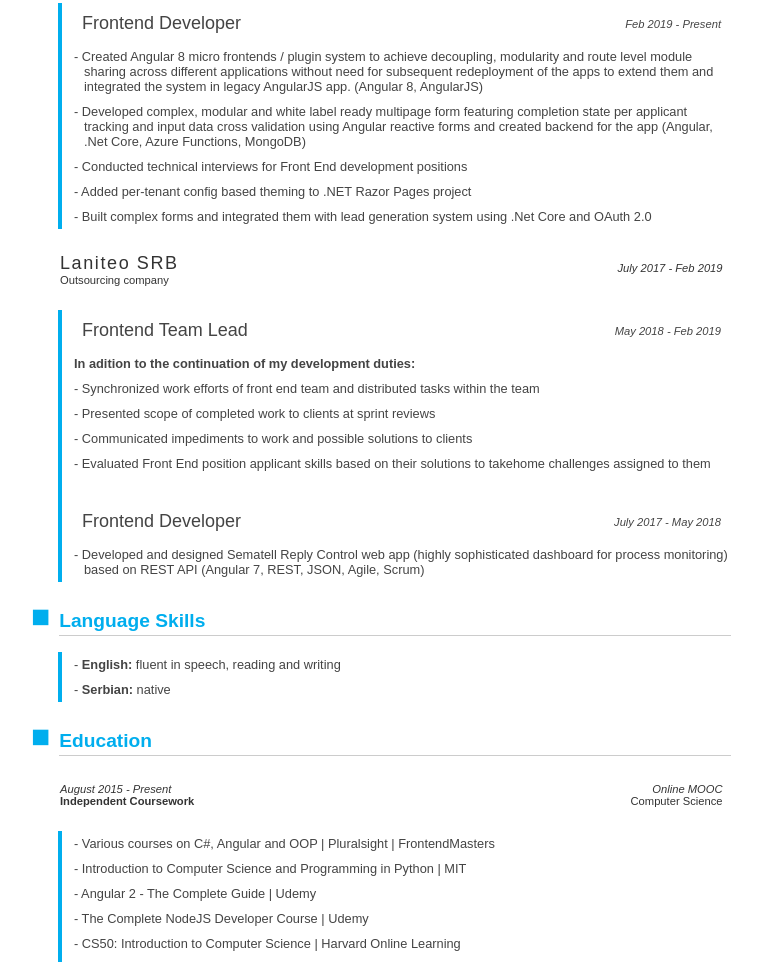
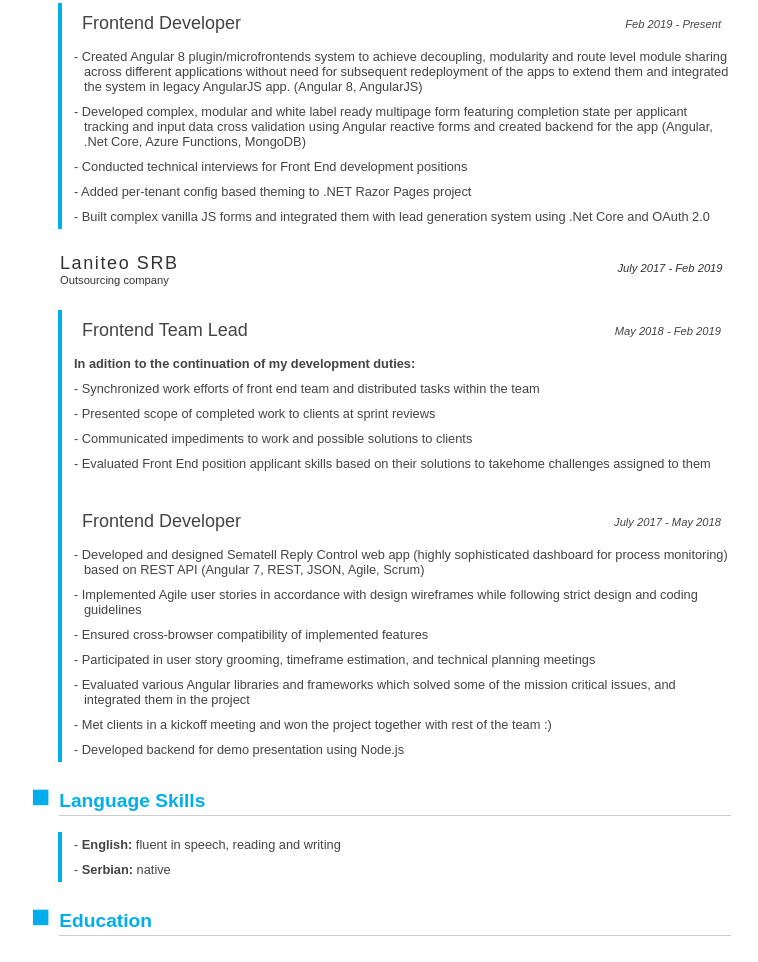
Before and after one commit to unrealityxi/cv, a plain HTML site: page index.html in a window 1280 px wide. Shown: the part 541-1503 px from the top of the page, without its empty margins (259-1017 px from the left). Drawn offline with Linux system fonts and the light colour scheme.

Commit message:
Adjust working exp description

```diff
--- a/index.html
+++ b/index.html
@@ -94,7 +94,7 @@
               <span class="position-timespan">Feb 2019 - Present</span>
             </li>
             <li>
-              - Created Angular 8 micro frontends / plugin system to achieve decoupling, modularity and route level
+              - Created Angular 8 plugin/microfrontends system to achieve decoupling, modularity and route level
               module sharing across different applications without need for subsequent redeployment of the apps to
               extend them and integrated the system in legacy AngularJS app. (Angular 8, AngularJS)
             </li>
@@ -112,7 +112,7 @@
               project
             </li>
             <li>
-              - Built complex forms and integrated them with lead generation system using .Net Core and OAuth 2.0
+              - Built complex vanilla JS forms and integrated them with lead generation system using .Net Core and OAuth 2.0
             </li>
           </ul>
         </div>
@@ -137,7 +137,8 @@
             <li>
               - Synchronized work efforts of front end team and distributed
               tasks within the team
-            </li><li>- Presented scope of completed work to clients at sprint reviews</li>
+            </li>
+            <li>- Presented scope of completed work to clients at sprint reviews</li>
             <li>- Communicated impediments to work and possible solutions to clients</li>
             <li>- Evaluated Front End position applicant skills based on their
               solutions to takehome challenges assigned to them
@@ -153,9 +154,32 @@
             <ul> -->
 
             <li>
-              - Developed and designed Sematell Reply Control web app (highly sophisticated dashboard for process monitoring) based on REST API
+              - Developed and designed Sematell Reply Control web app (highly sophisticated dashboard for process
+              monitoring) based on REST API
               (Angular 7, REST, JSON, Agile, Scrum)
             </li>
+            <li>
+              - Implemented Agile user stories in accordance with design wireframes while following strict design and
+              coding guidelines
+            </li>
+            <li>
+              - Ensured cross-browser compatibility of implemented features
+            </li>
+            <li>
+              - Participated in user story grooming, timeframe estimation, and technical planning meetings
+            </li>
+            <li>
+              - Evaluated various Angular libraries and frameworks which solved some of the mission critical issues, and
+              integrated them in the project
+            </li>
+            <li>
+              - Met clients in a kickoff meeting and won the project together with rest of the team :)
+            </li>
+            <li>
+              - Developed backend for demo presentation using Node.js
+            </li>
+
+
           </ul>
         </div>
       </div>
```
